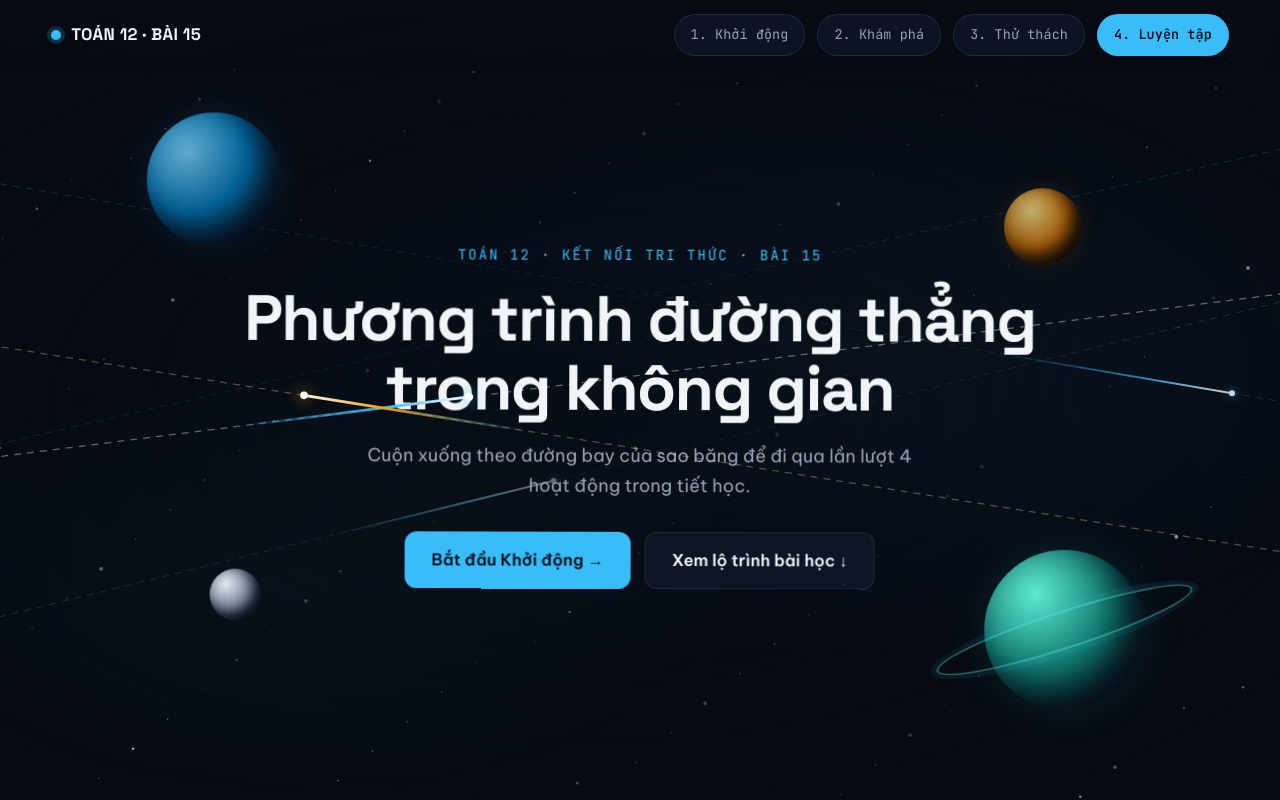
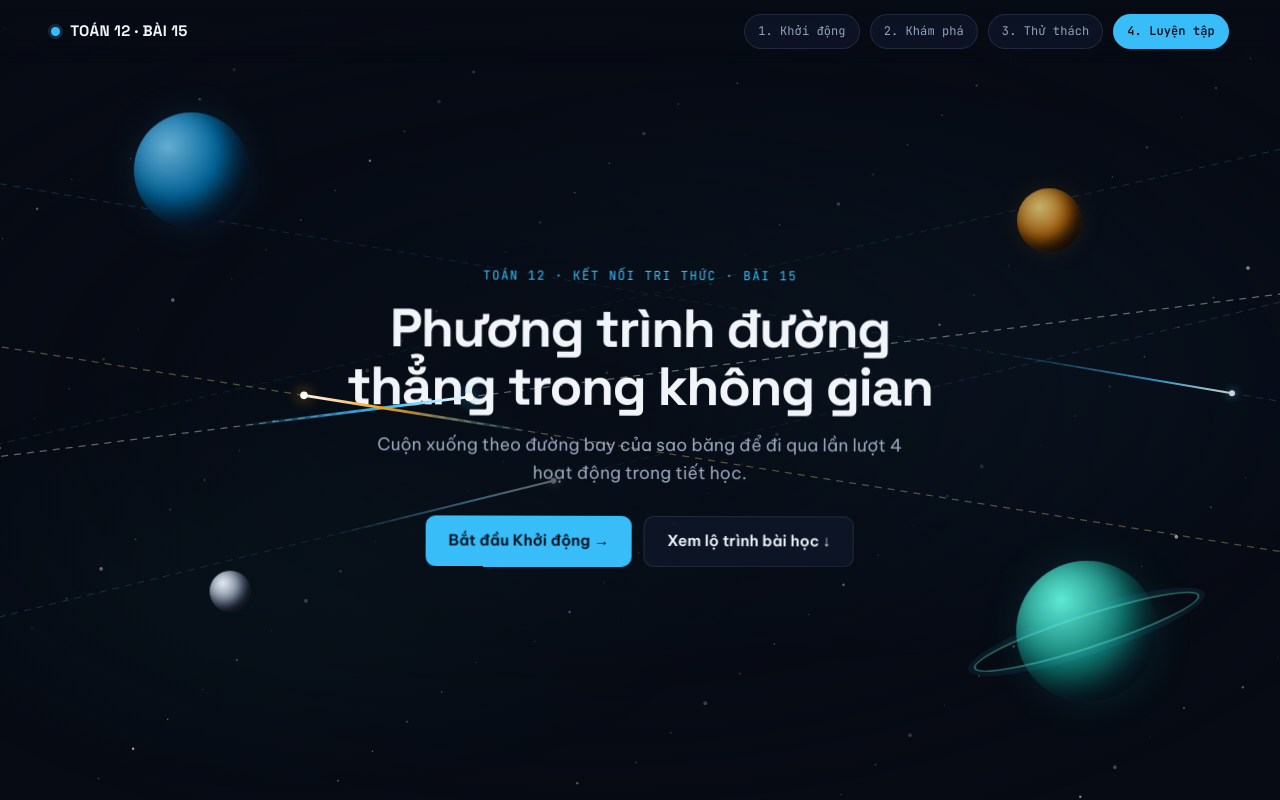
Before and after one commit to nguyenkhoi6107-ux/tieuluan-ck-ttnt, a plain HTML site: page index.html in a window 1280 px wide. Shown: the top 800 px of the page. Drawn offline with Linux system fonts and the light colour scheme; animation ran at ten frames a second.

Commit message:
Cập nhật bổ sung giao diện và hiệu ứng (index.html, style.css, activity-motions.js)

```diff
--- a/assets/activity-motions.js
+++ b/assets/activity-motions.js
@@ -259,10 +259,10 @@
     activityBands.forEach((band) => {
       const rect = band.getBoundingClientRect();
       const bandCenter = rect.top + rect.height * 0.5;
-      const dist = Math.min(1, Math.abs(bandCenter - centerVh) / (vh * 0.85));
+      const dist = Math.min(1, Math.abs(bandCenter - centerVh) / (vh * 0.78));
       const focus = 0.5 * (1 + Math.cos(dist * Math.PI));
-      const scale = 0.88 + 0.12 * focus;
-      const opacity = 0.58 + 0.42 * focus;
+      const scale = 0.74 + 0.26 * focus;
+      const opacity = 0.34 + 0.66 * focus;
 
       band.style.transform = `scale(${scale.toFixed(4)})`;
       band.style.opacity = opacity.toFixed(3);
--- a/assets/style.css
+++ b/assets/style.css
@@ -105,35 +105,35 @@ main[data-sc-root],
   text-decoration: none;
   font-family: var(--sc-font-display);
   font-weight: 700;
-  font-size: 1.05rem;
+  font-size: 0.95rem;
   letter-spacing: 0.02em;
 }
 
 .tm-brand__dot {
-  width: 10px;
-  height: 10px;
+  width: 9px;
+  height: 9px;
   border-radius: 50%;
   background: var(--sc-accent);
-  box-shadow: 0 0 0 4px rgba(56, 189, 248, 0.2);
+  box-shadow: 0 0 0 3px rgba(56, 189, 248, 0.18);
 }
 
 .tm-bar__nav {
   display: flex;
   align-items: center;
-  gap: 12px;
+  gap: 10px;
 }
 
 .tm-pill {
   display: inline-flex;
   align-items: center;
   gap: 7px;
-  padding: 9px 16px;
+  padding: 7px 13px;
   border-radius: 999px;
   border: 1px solid var(--sc-line);
   background: rgba(15, 23, 42, 0.78);
   color: var(--sc-ink-soft);
   font-family: var(--sc-font-mono);
-  font-size: 0.84rem;
+  font-size: 0.75rem;
   text-decoration: none;
   transition: border-color 0.2s ease, color 0.2s ease, background-color 0.2s ease;
 }
@@ -164,42 +164,41 @@ main[data-sc-root],
   align-items: center;
   gap: 8px;
   font-family: var(--sc-font-mono);
-  font-size: 0.88rem;
-  letter-spacing: 0.14em;
+  font-size: 0.78rem;
+  letter-spacing: 0.12em;
   text-transform: uppercase;
   color: var(--sc-accent);
-  margin: 0 0 18px;
+  margin: 0 0 14px;
 }
 
 .tm-display {
   font-family: var(--sc-font-display);
   font-weight: 700;
-  line-height: 1.04;
-  letter-spacing: -0.025em;
+  line-height: 0.98;
+  letter-spacing: -0.028em;
   text-wrap: balance;
   margin: 0;
 }
 
 .tm-display--hero {
-  font-size: clamp(2.5rem, 5vw, 4.45rem);
+  font-size: clamp(2rem, 4.2vw, 3.65rem);
   line-height: 1.08;
 }
 
 .tm-display--lg {
-  font-size: clamp(2rem, 3.6vw, 3.15rem);
+  font-size: clamp(1.9rem, 3.8vw, 3.4rem);
 }
 
 .tm-display--md {
-  font-size: clamp(1.45rem, 2.3vw, 2.05rem);
+  font-size: clamp(1.4rem, 2.4vw, 2.1rem);
 }
 
 .tm-lede {
-  font-size: clamp(1.08rem, 1.4vw, 1.26rem);
-  line-height: 1.65;
+  font-size: clamp(1.02rem, 1.35vw, 1.22rem);
   color: var(--sc-ink-soft);
   max-width: 52ch;
   text-wrap: pretty;
-  margin: 18px 0 0;
+  margin: 16px 0 0;
 }
 
 .tm-mono {
@@ -212,12 +211,12 @@ main[data-sc-root],
   align-items: center;
   justify-content: center;
   gap: 10px;
-  min-height: 52px;
-  padding: 14px 26px;
-  border-radius: 12px;
+  min-height: 46px;
+  padding: 12px 22px;
+  border-radius: 10px;
   font-family: var(--sc-font-text);
   font-weight: 600;
-  font-size: 1.02rem;
+  font-size: 0.95rem;
   text-decoration: none;
   cursor: pointer;
   border: 1px solid transparent;
@@ -322,7 +321,7 @@ main[data-sc-root],
 .hero-copy {
   position: relative;
   z-index: 4;
-  max-width: min(920px, 92vw);
+  max-width: min(760px, 90vw);
   margin: 0 auto;
   padding: 0 var(--sc-gutter);
   display: flex;
@@ -354,11 +353,11 @@ main[data-sc-root],
   display: flex;
   flex-wrap: wrap;
   justify-content: center;
-  gap: 14px;
-  margin-top: 32px;
+  gap: 12px;
+  margin-top: 28px;
 }
 
-/* ---------- Decorative Planets Framing Title Harmoniously ---------- */
+/* ---------- Decorative Planets Floating Around Title ---------- */
 .planet {
   position: absolute;
   border-radius: 50%;
@@ -367,10 +366,10 @@ main[data-sc-root],
 }
 
 .planet--cyan {
-  width: clamp(90px, 10.5vw, 154px);
-  height: clamp(90px, 10.5vw, 154px);
+  width: clamp(74px, 9vw, 132px);
+  height: clamp(74px, 9vw, 132px);
   top: 16%;
-  left: 11%;
+  left: 10%;
   z-index: 2;
   background: radial-gradient(circle at 30% 30%, #7DD3FC 0%, #0284C7 45%, #071326 88%);
   box-shadow: inset -14px -14px 28px rgba(4, 10, 22, 0.85), 0 0 36px rgba(56, 189, 248, 0.14);
@@ -378,10 +377,10 @@ main[data-sc-root],
 }
 
 .planet--ringed {
-  width: clamp(110px, 12.5vw, 184px);
-  height: clamp(110px, 12.5vw, 184px);
-  bottom: 13%;
-  right: 10%;
+  width: clamp(92px, 11vw, 160px);
+  height: clamp(92px, 11vw, 160px);
+  bottom: 14%;
+  right: 9%;
   z-index: 5;
   background: radial-gradient(circle at 32% 28%, #5EEAD4 0%, #0F766E 48%, #06141C 88%);
   box-shadow: inset -16px -16px 32px rgba(4, 10, 22, 0.88), 0 0 40px rgba(45, 212, 191, 0.12);
@@ -402,8 +401,8 @@ main[data-sc-root],
 }
 
 .planet--amber {
-  width: clamp(54px, 6vw, 86px);
-  height: clamp(54px, 6vw, 86px);
+  width: clamp(42px, 5vw, 72px);
+  height: clamp(42px, 5vw, 72px);
   top: 22%;
   right: 15%;
   z-index: 2;
@@ -413,9 +412,9 @@ main[data-sc-root],
 }
 
 .planet--moon {
-  width: clamp(36px, 4vw, 56px);
-  height: clamp(36px, 4vw, 56px);
-  bottom: 21%;
+  width: clamp(28px, 3.2vw, 46px);
+  height: clamp(28px, 3.2vw, 46px);
+  bottom: 22%;
   left: 16%;
   z-index: 5;
   background: radial-gradient(circle at 32% 30%, #E2E8F0 0%, #64748B 55%, #0F172A 92%);
@@ -526,25 +525,15 @@ main[data-sc-root],
   border-radius: 6px;
 }
 
-/* ---------- Vertical Activity Showcase Bands (Balanced & Symmetrical Proportions) ---------- */
+/* ---------- Vertical Activity Showcase Bands (Seamless unified space + Scroll Scale) ---------- */
 .activity-band {
   position: relative;
-  padding: clamp(52px, 8vh, 88px) var(--sc-gutter);
-  max-width: 1220px;
+  padding: clamp(44px, 7vh, 76px) var(--sc-gutter);
+  max-width: 1180px;
   margin: 0 auto;
   border: none;
   transform-origin: center center;
   will-change: transform, opacity;
-}
-
-.activity-band-card {
-  padding: clamp(28px, 3.6vw, 44px);
-  border-radius: 22px;
-  background: rgba(15, 23, 42, 0.62);
-  border: 1px solid rgba(148, 163, 184, 0.16);
-  box-shadow: 0 20px 50px rgba(4, 10, 22, 0.45);
-  backdrop-filter: blur(8px);
-  -webkit-backdrop-filter: blur(8px);
 }
 
 .activity-band.is-connected .activity-badge {
@@ -691,19 +680,11 @@ main[data-sc-root],
 .motion-canvas--stage { height: clamp(240px, 32vw, 340px); }
 .motion-canvas--race { height: clamp(160px, 20vw, 210px); }
 
-/* Layout 1: Balanced 2-Column Split (Khởi động - Left Swaying Video, Right Intro) */
+/* Layout 1: Cinema Widescreen (Khởi động - Floating/Swaying Video Frame) */
 .act-cinema {
   display: grid;
-  grid-template-columns: 1fr 1fr;
-  gap: clamp(32px, 4.5vw, 56px);
-  align-items: center;
-}
-
-/* Layout 2: Balanced 2-Column Split (Khám phá - Left Intro, Right Vector Motion) */
-.act-split {
-  display: grid;
-  grid-template-columns: 1fr 1fr;
-  gap: clamp(32px, 4.5vw, 56px);
+  grid-template-columns: 1.05fr 0.95fr;
+  gap: clamp(28px, 5vw, 56px);
   align-items: center;
 }
 
--- a/index.html
+++ b/index.html
@@ -42,9 +42,9 @@
           <div class="hero-float">
             <p class="tm-eyebrow">Toán 12 · Kết nối tri thức · Bài 15</p>
             <h1 class="tm-display tm-display--hero">
-              Phương trình đường thẳng<br>trong không gian
+              Phương trình đường thẳng trong không gian
             </h1>
-            <p class="tm-lede" style="max-width:48ch;">
+            <p class="tm-lede" style="max-width:46ch;">
               Cuộn xuống theo đường bay của sao băng để đi qua lần lượt 4 hoạt động trong tiết học.
             </p>
             <div class="hero-actions">
@@ -70,11 +70,10 @@
 
     <!-- HOẠT ĐỘNG 1: KHỞI ĐỘNG -->
     <section id="hd-1" class="activity-band" data-sc-act="flow">
-      <div class="activity-band-card">
         <div class="act-cinema">
           <div class="video-sway-card" aria-label="Biểu tượng video tình huống khởi động">
             <div class="video-sway-card__play" aria-hidden="true">▶</div>
-            <span class="tm-mono" style="font-size:0.82rem; color:var(--sc-ink-soft);">VIDEO TÌNH HUỐNG MỞ ĐẦU</span>
+            <span class="tm-mono" style="font-size:0.8rem; color:var(--sc-ink-soft);">VIDEO TÌNH HUỐNG MỞ ĐẦU</span>
             <div class="video-sway-card__bar" aria-hidden="true">
               <div class="video-sway-card__fill"></div>
             </div>
@@ -94,7 +93,6 @@
             </div>
           </div>
         </div>
-      </div>
     </section>
 
     <!-- BRIDGE 2: HOẠT ĐỘNG 1 -> HOẠT ĐỘNG 2 -->
@@ -104,7 +102,6 @@
 
     <!-- HOẠT ĐỘNG 2: KHÁM PHÁ -->
     <section id="hd-2" class="activity-band" data-sc-act="flow">
-      <div class="activity-band-card">
         <div class="act-split">
           <div>
             <div class="activity-meta">
@@ -122,7 +119,6 @@
 
           <canvas id="motion-hd2" class="motion-canvas motion-canvas--tall" aria-label="Minh họa điểm chuyển động tạo thành đường thẳng"></canvas>
         </div>
-      </div>
     </section>
 
     <!-- BRIDGE 3: HOẠT ĐỘNG 2 -> HOẠT ĐỘNG 3 -->
@@ -132,7 +128,6 @@
 
     <!-- HOẠT ĐỘNG 3: THỬ THÁCH -->
     <section id="hd-3" class="activity-band" data-sc-act="flow">
-      <div class="activity-band-card">
         <div class="act-stage-3d">
           <div class="act-stage-3d__head">
             <div>
@@ -156,18 +151,17 @@
                 <strong>Báo động thật</strong>
                 <span class="badge-danger">CẮT NHAU</span>
               </div>
-              <p class="tm-lede" style="margin:0; font-size:0.96rem;">Hai đường thẳng <span class="kw">cắt nhau</span> thật tại một điểm chung trong không gian.</p>
+              <p class="tm-lede" style="margin:0; font-size:0.94rem;">Hai đường thẳng <span class="kw">cắt nhau</span> thật tại một điểm chung trong không gian.</p>
             </div>
             <div class="alarm-card alarm-card--false">
               <div class="alarm-card__head">
                 <strong>Báo động giả</strong>
                 <span class="badge-amber">CHÉO NHAU</span>
               </div>
-              <p class="tm-lede" style="margin:0; font-size:0.96rem;">Hai đường thẳng <span class="kw">chéo nhau</span>, đi lệch nhau ở hai độ cao khác nhau.</p>
+              <p class="tm-lede" style="margin:0; font-size:0.94rem;">Hai đường thẳng <span class="kw">chéo nhau</span>, đi lệch nhau ở hai độ cao khác nhau.</p>
             </div>
           </div>
         </div>
-      </div>
     </section>
 
     <!-- BRIDGE 4: HOẠT ĐỘNG 3 -> HOẠT ĐỘNG 4 -->
@@ -177,7 +171,6 @@
 
     <!-- HOẠT ĐỘNG 4: LUYỆN TẬP -->
     <section id="hd-4" class="activity-band" data-sc-act="flow">
-      <div class="activity-band-card">
         <div class="act-race">
           <canvas id="motion-hd4" class="motion-canvas motion-canvas--race" aria-label="Minh họa đường đua tốc độ giải toán"></canvas>
           <div class="act-race__bottom">
@@ -194,7 +187,6 @@
             <a class="tm-btn tm-btn--primary" href="luyen-tap/index.html">Bắt đầu Luyện tập →</a>
           </div>
         </div>
-      </div>
     </section>
 
     <!-- DISCREET TEACHER CORNER LINK -->
```
